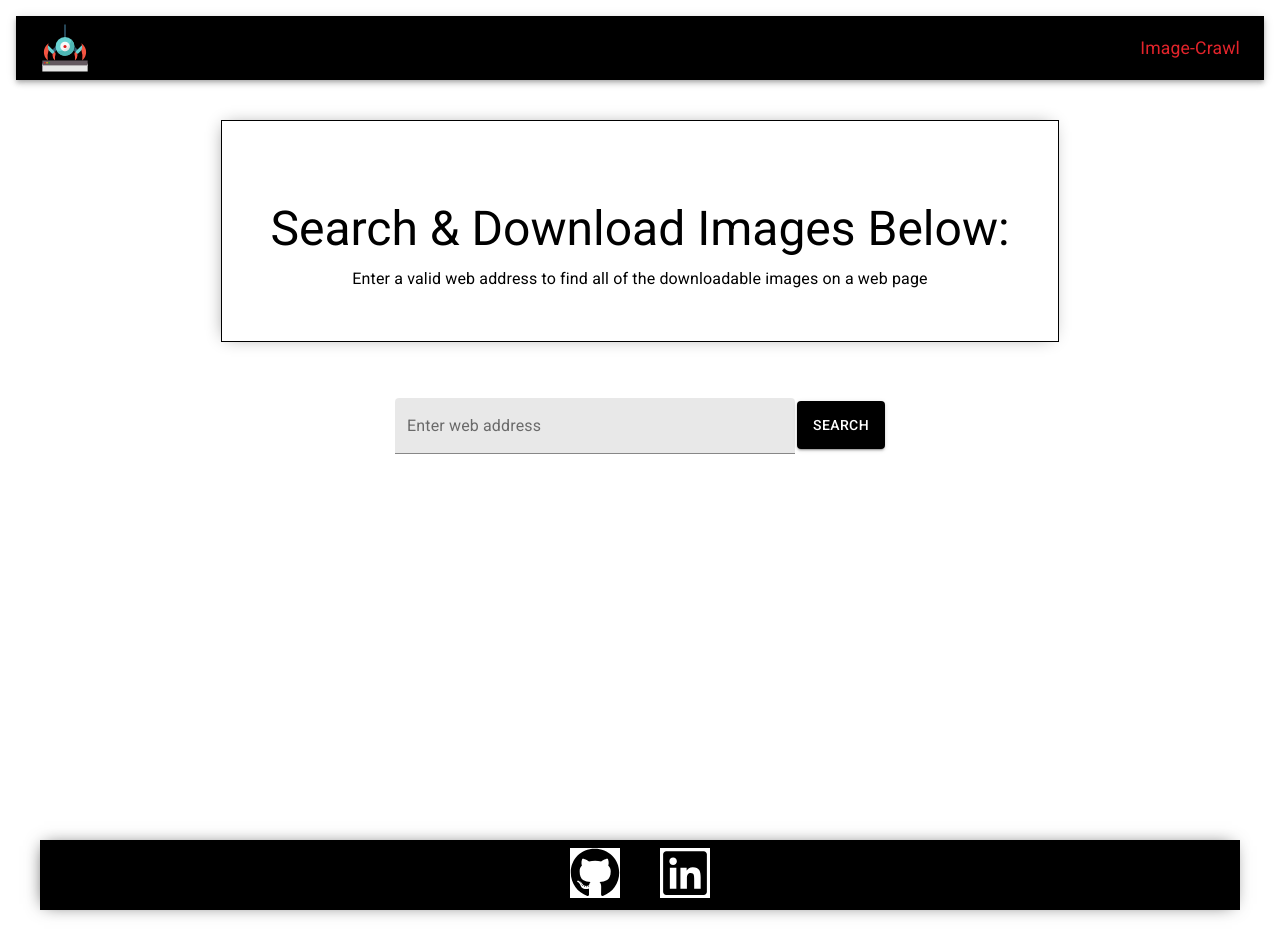
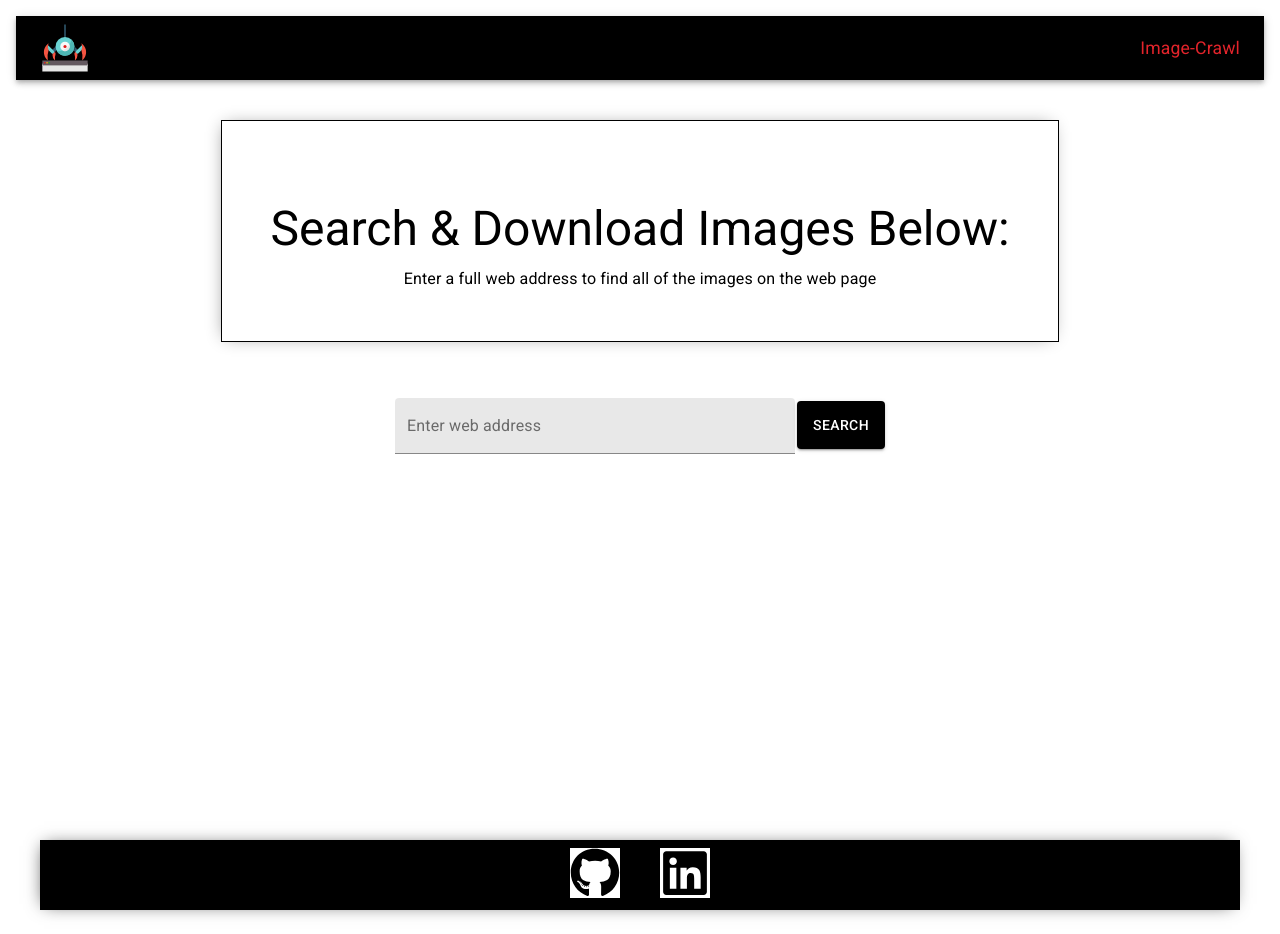
Before and after one commit to elunaj/Image-Webcrawler-Client, a React (Create React App) app in the folder client/: page / in a window 1280 px wide. Built offline with nearby package versions, Linux system fonts and the light colour scheme.

Commit message:
made website instructions clearer

```diff
--- a/client/src/Components/WebsiteInfo/WebsiteInfo.js
+++ b/client/src/Components/WebsiteInfo/WebsiteInfo.js
@@ -22,8 +22,8 @@ const WebsiteInfo = () => {
 			 		'margin': '0.5 0.5rem'
 			 	}}
 			 	variant="subtitle1">
-			 	Enter a valid web address to find all of the
-			 	downloadable images on a web page
+			 	Enter a full web address to find all of the
+			 	images on the web page
 			 	</Typography>
 
 			</div>
```
